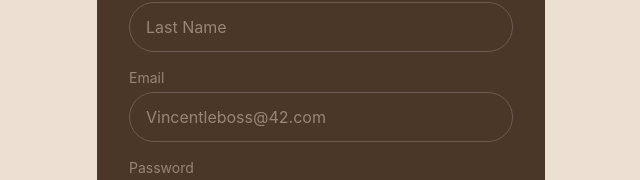
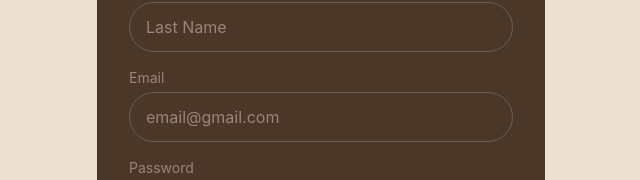
Before and after one commit to transcendance-42/P23_transcendance, a React (Vite) app in the folder frontend/: page /register in a window 1280 px wide. Shown: the part 408-588 px from the top of the page, without its empty margins (319-959 px from the left). Built offline with nearby package versions, Linux system fonts and the light colour scheme; no server answers.

Commit message:
Just change placeholder in the mail

```diff
--- a/frontend/src/pages/Register.jsx
+++ b/frontend/src/pages/Register.jsx
@@ -157,7 +157,7 @@ export default function Register() {
                         value={formData.last_name} onChange={handleChange('last_name')}
                         onBlur={handleBlur('last_name')} error={fieldError('last_name')} />
 
-                    <InputField id="Email" label={t('Email')} type="email" placeholder="Vincentleboss@42.com"
+                    <InputField id="Email" label={t('Email')} type="email" placeholder="email@gmail.com"
                         value={formData.email} onChange={handleChange('email')}
                         onBlur={handleBlur('email')} error={fieldError('email')} />
 
@@ -174,9 +174,7 @@ export default function Register() {
                         onBlur={handleBlur('date_of_birth')} error={fieldError('date_of_birth')} />
 
                     <LocationButton onLocationChange={handleLocationChange} />
-                    {hasStarted && errors.location && (
-                        <p className="text-xs text-action-pass">{t('ErrLocationRequired')}</p>
-                    )}
+                    {hasStarted && errors.location && (<p className="text-xs text-action-pass">{t('ErrLocationRequired')}</p>)}
 
                     {error && <p className="text-action-pass text-xs text-center">{error}</p>}
                     {success && <p className="text-action-match text-xs text-center">{success}</p>}
@@ -184,9 +182,7 @@ export default function Register() {
                     <PrimaryButton type="submit" disabled={!isValid}>
                         {t('CreateAccount')}
                     </PrimaryButton>
-                    {!isValid && (
-                        <p className="text-text-caption text-xs text-center">{t('CompleteForm')}</p>
-                    )}
+                    {!isValid && (<p className="text-text-caption text-xs text-center">{t('CompleteForm')}</p>)}
                 </form>
 
                 <Mascot index={4} size="lg" />
```
